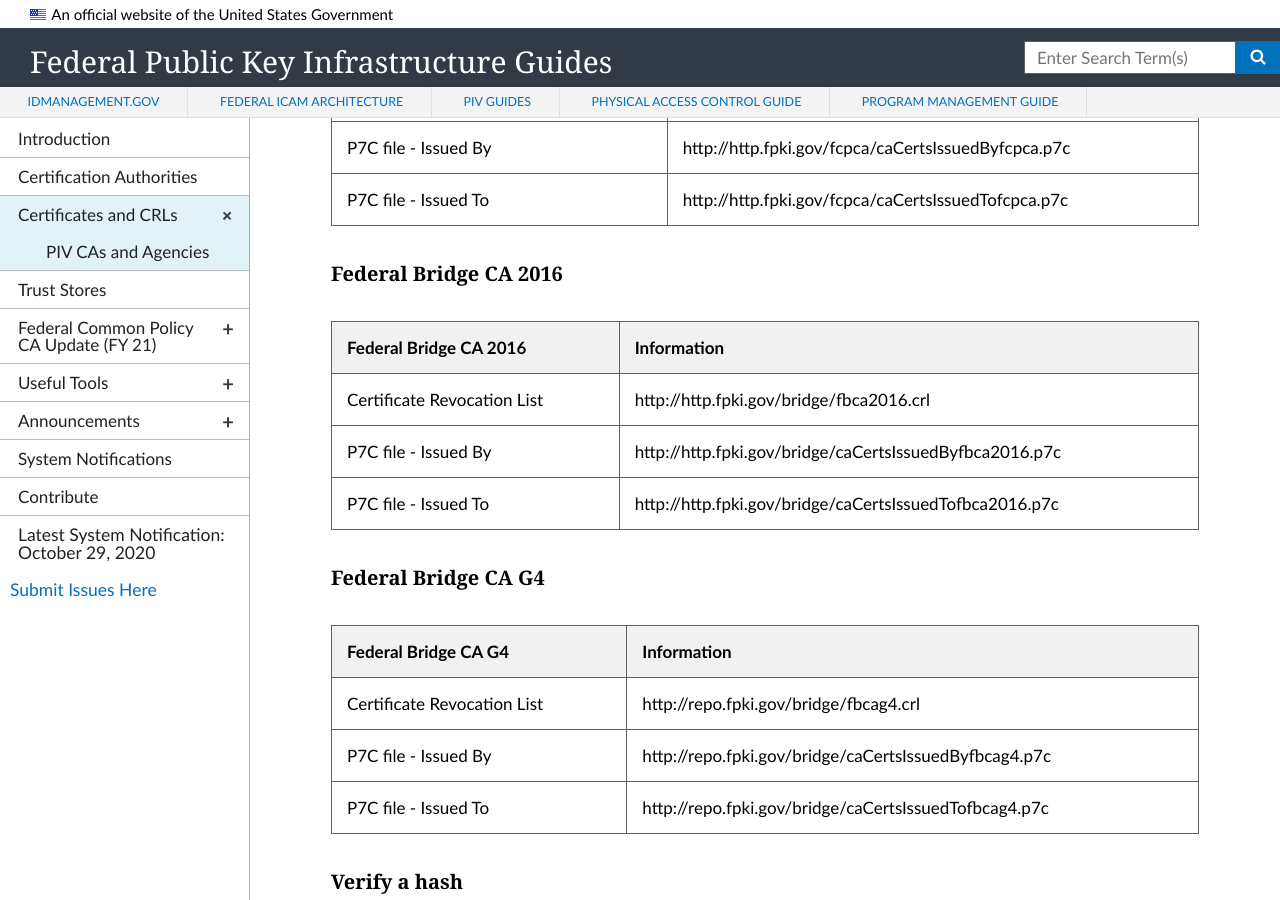
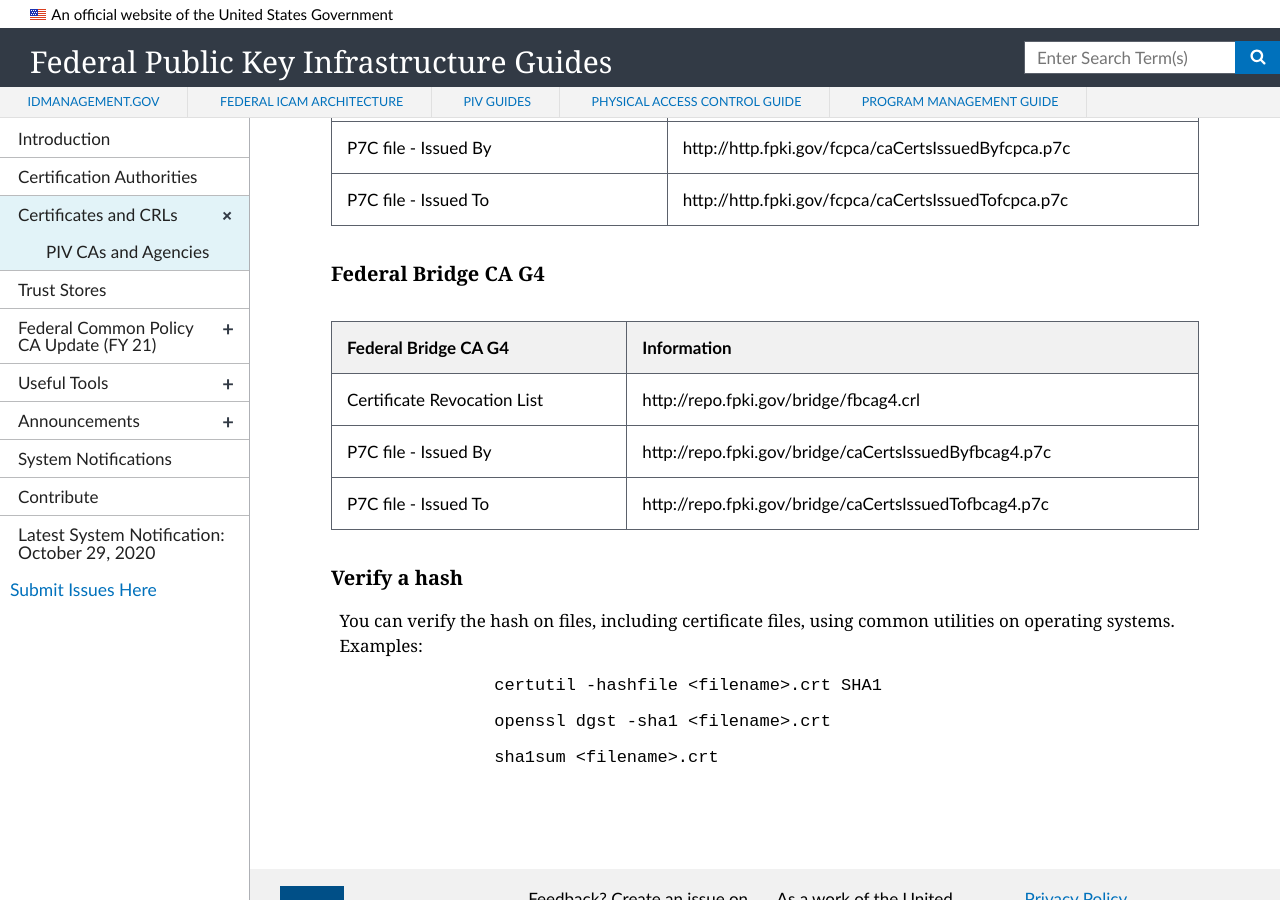
Before and after one commit to GSA/fpki-guides, a Jekyll site: the page built from _crls/index.md, in a window 1280 px wide and 900 px high, scrolled down 1172 px. Built offline with Jekyll 4.4.1, drawn with Linux system fonts in a browser that asks for light colours; nearby versions of some CDN libraries.

Commit message:
Remove FBCA 2016 from links page
#793

```diff
--- a/_crls/index.md
+++ b/_crls/index.md
@@ -31,14 +31,6 @@
 | P7C file - Issued To						| http://http.fpki.gov/fcpca/caCertsIssuedTofcpca.p7c	|
 
 
-### Federal Bridge CA 2016
-
-|**Federal Bridge CA 2016**|**Information**|
-|-----------|---------------|
-| Certificate Revocation List				| http://http.fpki.gov/bridge/fbca2016.crl					|
-| P7C file - Issued By						| http://http.fpki.gov/bridge/caCertsIssuedByfbca2016.p7c	|
-| P7C file - Issued To						| http://http.fpki.gov/bridge/caCertsIssuedTofbca2016.p7c	|
-
 ### Federal Bridge CA G4
 
 |**Federal Bridge CA G4**|**Information**|
```
